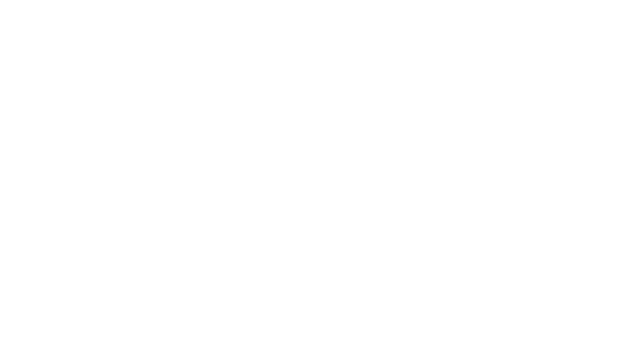
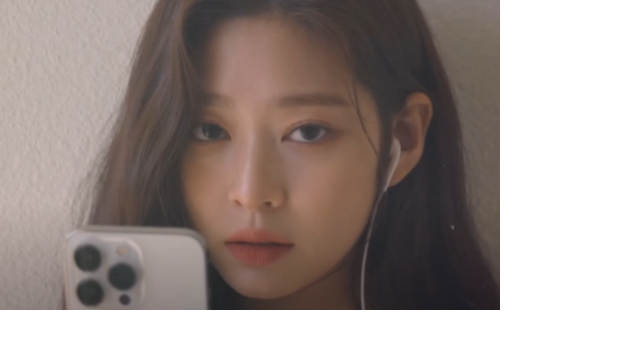
Before and after one commit to KJW519/Portfolio, a React (Create React App) app: page /card in a window 1280 px wide. Before the commit this address had no page. Shown: the top 348 px of the page, without its empty margins (0-640 px from the left). Built offline with nearby package versions, Linux system fonts and the light colour scheme.

Commit message:
CardPage Setting

```diff
--- a/src/App.js
+++ b/src/App.js
@@ -1,11 +1,13 @@
 import { BrowserRouter as Router, Route, Routes } from "react-router-dom";
 import MainHome from "./Page/MainHome";
+import CardPage from "./Page/CardPage";
 
 function App() {
   return (
    <Router>
     <Routes>
       <Route path="/" element={<MainHome />}></Route>
+      <Route path="/card" element={<CardPage />}></Route>
     </Routes>
    </Router>
   );
--- /dev/null
+++ b/src/Components/Web/CardPage/Cards.js
@@ -0,0 +1,30 @@
+import React from "react";
+import styled from "styled-components";
+import Minju from "../../../Assets/img/Minju.png"
+
+const Container = styled.div `
+    width: 220px;
+    height: 310px;
+`;
+
+const Card = styled.div `
+    width: 500px;
+    height: 310px;
+    background-image: url(${Minju});
+    background-size: cover;
+    transition : all 0.3s ease-in-out;
+    `;
+
+const CardPage = () => {
+    const handleMouseOver =() => {
+        Container.style = 'transform : rotateY(20deg);'
+    };
+    return (
+        <Container>
+            <Card></Card>
+        </Container>
+    );
+
+};
+
+export default CardPage;
--- a/src/Components/Web/Home_Components/Web_HomeFirst.js
+++ b/src/Components/Web/Home_Components/Web_HomeFirst.js
@@ -1,4 +1,5 @@
 import React, { useState, useEffect } from "react";
+import { Link } from "react-router-dom";
 import styled from "styled-components";
 
 const Div = styled.div`
@@ -15,6 +16,7 @@ const HomeFirst = () => {
     return (
         <Div>
             mainHomepage
+            <Link to="/card">카드로 이동하기</Link>
         </Div>
     );
 };
--- /dev/null
+++ b/src/Page/CardPage.js
@@ -0,0 +1,13 @@
+import React from "react";
+import Minju from "../Assets/img/Minju.png";
+import Cards from "../Components/Web/CardPage/Cards"
+
+const CardPage = () => {
+    return (
+        <div>
+            <Cards />
+        </div>
+    );
+};
+
+export default CardPage;
```
Also changed, not shown: src/Assets/img/Minju.png (renamed from src/Assets/img/img.png).
